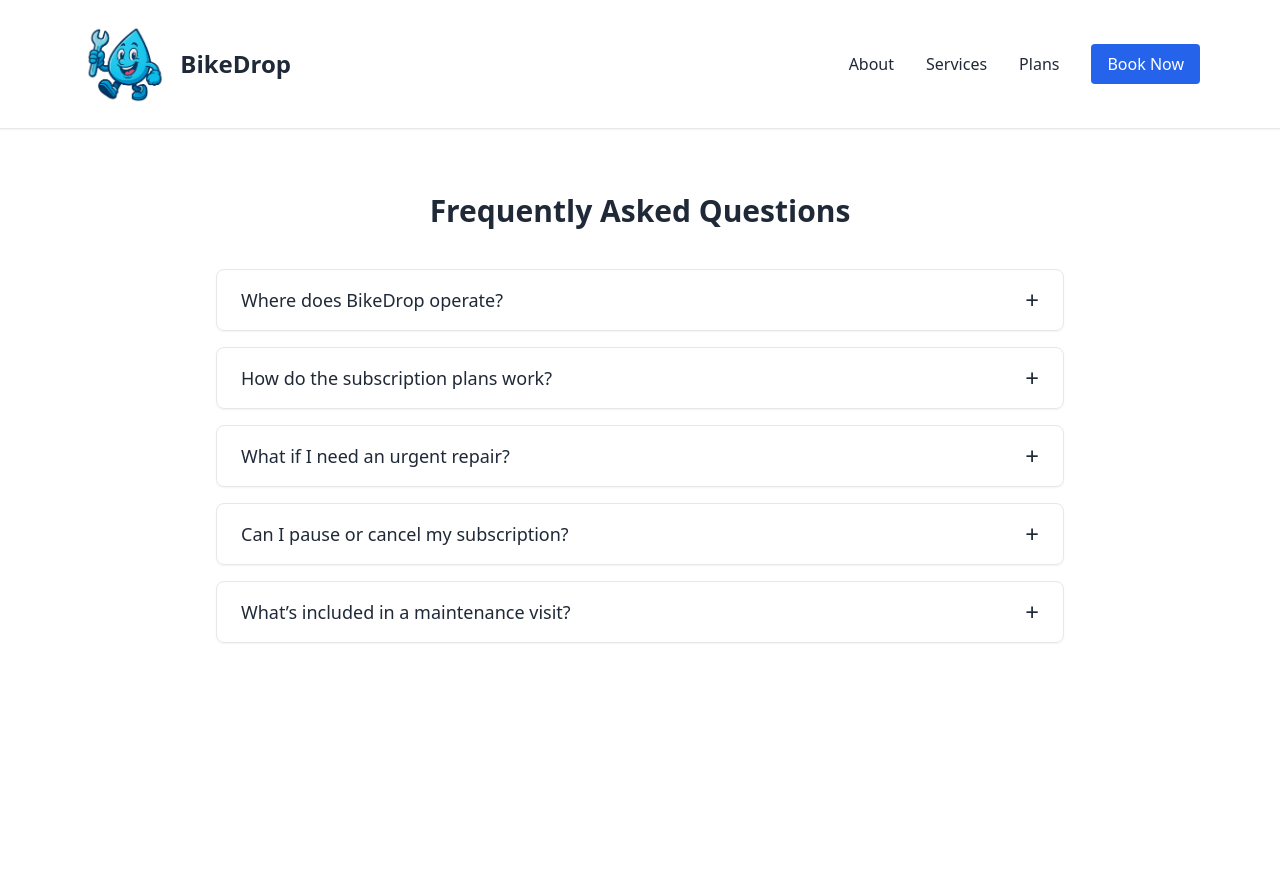
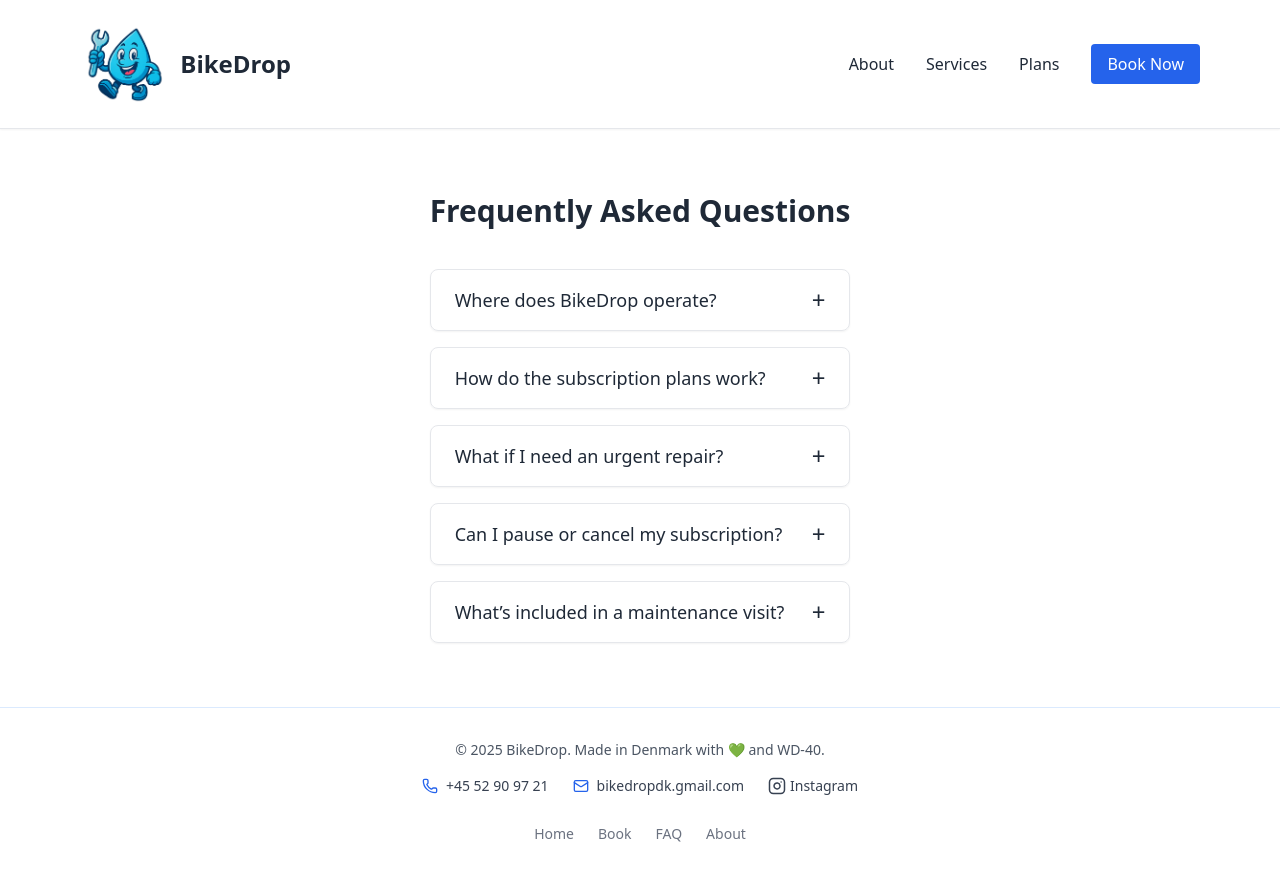
Before and after one commit to PAINj9/bikedrop, a React (Vite) app in the folder client/: page /bikedrop/faq in a window 1280 px wide. Before the commit the page ends 800 px from the top, so only its background shows below. Built offline with nearby package versions, Linux system fonts and the light colour scheme.

Commit message:
Update Faq.jsx

```diff
--- a/client/src/pages/Faq.jsx
+++ b/client/src/pages/Faq.jsx
@@ -1,6 +1,7 @@
 import React, { useState } from "react";
 import { AnimatePresence, motion } from "framer-motion";
 import Navbar from "../components/Navbar";
+import Footer from "../components/Footer";
 import { Helmet } from "react-helmet";
 
 const faqs = [
@@ -44,14 +45,14 @@ const Faq = () => {
         <title>BikeDrop | FAQ</title>
       </Helmet>
 
-      <div className="min-h-screen bg-white text-gray-800">
+      <div className="min-h-screen flex flex-col bg-white text-gray-800">
         <Navbar />
-        {/* Animación de entrada al FAQ */}
+
         <motion.div
           initial={{ opacity: 0, y: 40 }}
           animate={{ opacity: 1, y: 0 }}
           transition={{ duration: 0.8, ease: [0.77, 0, 0.175, 1] }}
-          className="max-w-4xl mx-auto py-16 px-6"
+          className="max-w-4xl mx-auto py-16 px-6 flex-grow"
         >
           <h1 className="text-3xl font-bold mb-10 text-center">
             Frequently Asked Questions
@@ -109,6 +110,8 @@ const Faq = () => {
             ))}
           </div>
         </motion.div>
+
+        <Footer />
       </div>
     </>
   );
```
